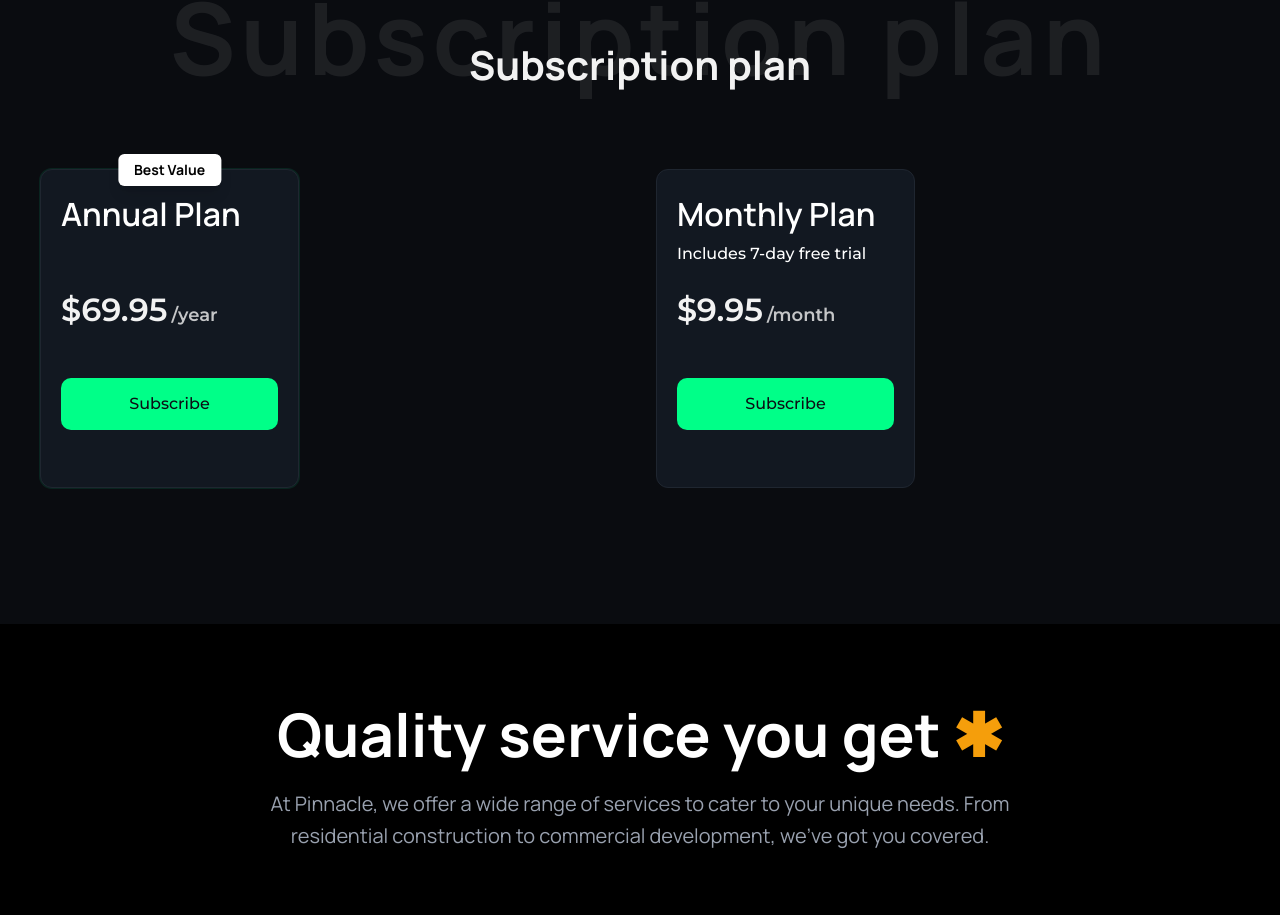
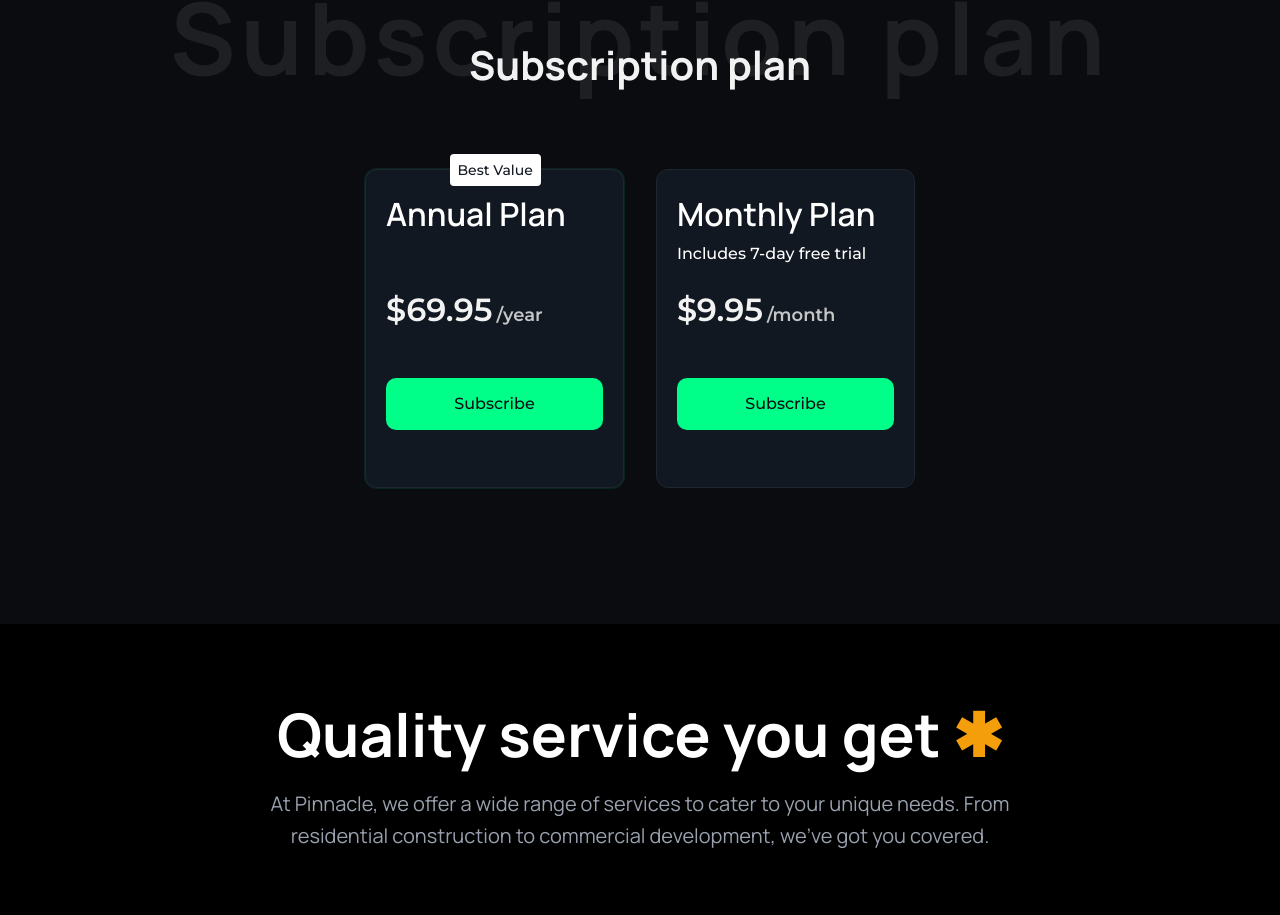
Before and after one commit to Alok4D/clash-gambling, a Next.js app: page / in a window 1280 px wide. Shown: the part 2684-3599 px from the top of the page. Built offline with nearby package versions, Linux system fonts and the light colour scheme.

Commit message:
feat: add PricingSection component to home page

```diff
--- a/app/(home)/PricingSection.tsx
+++ b/app/(home)/PricingSection.tsx
@@ -33,7 +33,7 @@ const PricingSection = () => {
         </div>
 
         {/* Pricing Cards Container */}
-        <div className="grid grid-cols-1 gap-8 md:grid-cols-2">
+        <div className="flex flex-wrap items-center justify-center gap-8">
           {plans.map((plan, index) => (
             <div
               key={index}
@@ -43,7 +43,7 @@ const PricingSection = () => {
             >
               {/* "Best Value" Badge */}
               {plan.badge && (
-                <div className="absolute -top-4 left-1/2 -translate-x-1/2 rounded-md bg-white px-4 py-1.5 text-sm font-bold text-black shadow-lg">
+                <div className="font-montserrat absolute left-[83.5px] top-[-16px] flex items-center justify-center gap-[10px] rounded-[4px] bg-white px-2 py-1 text-[14px] font-medium leading-[24px] text-[#121821]">
                   {plan.badge}
                 </div>
               )}
```
